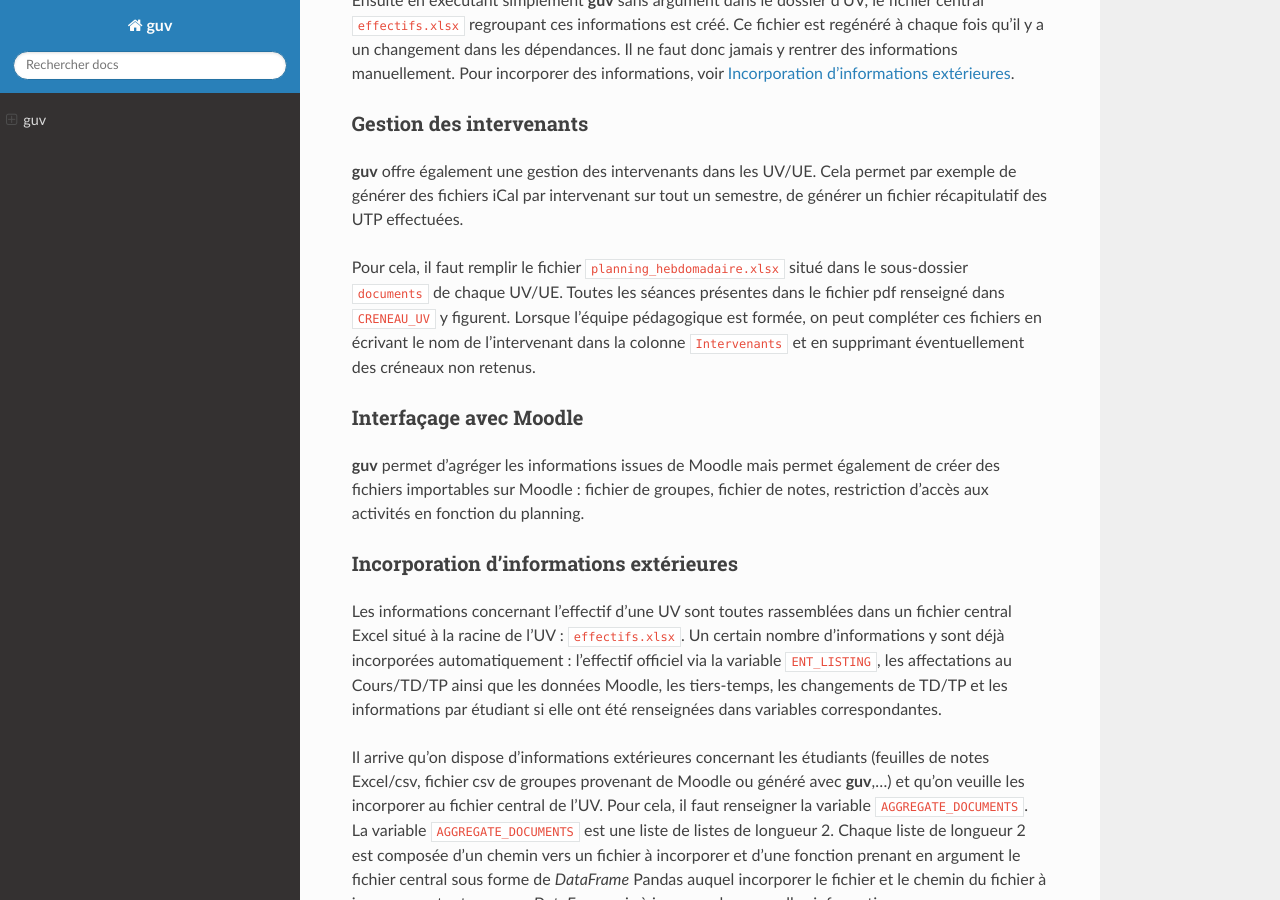
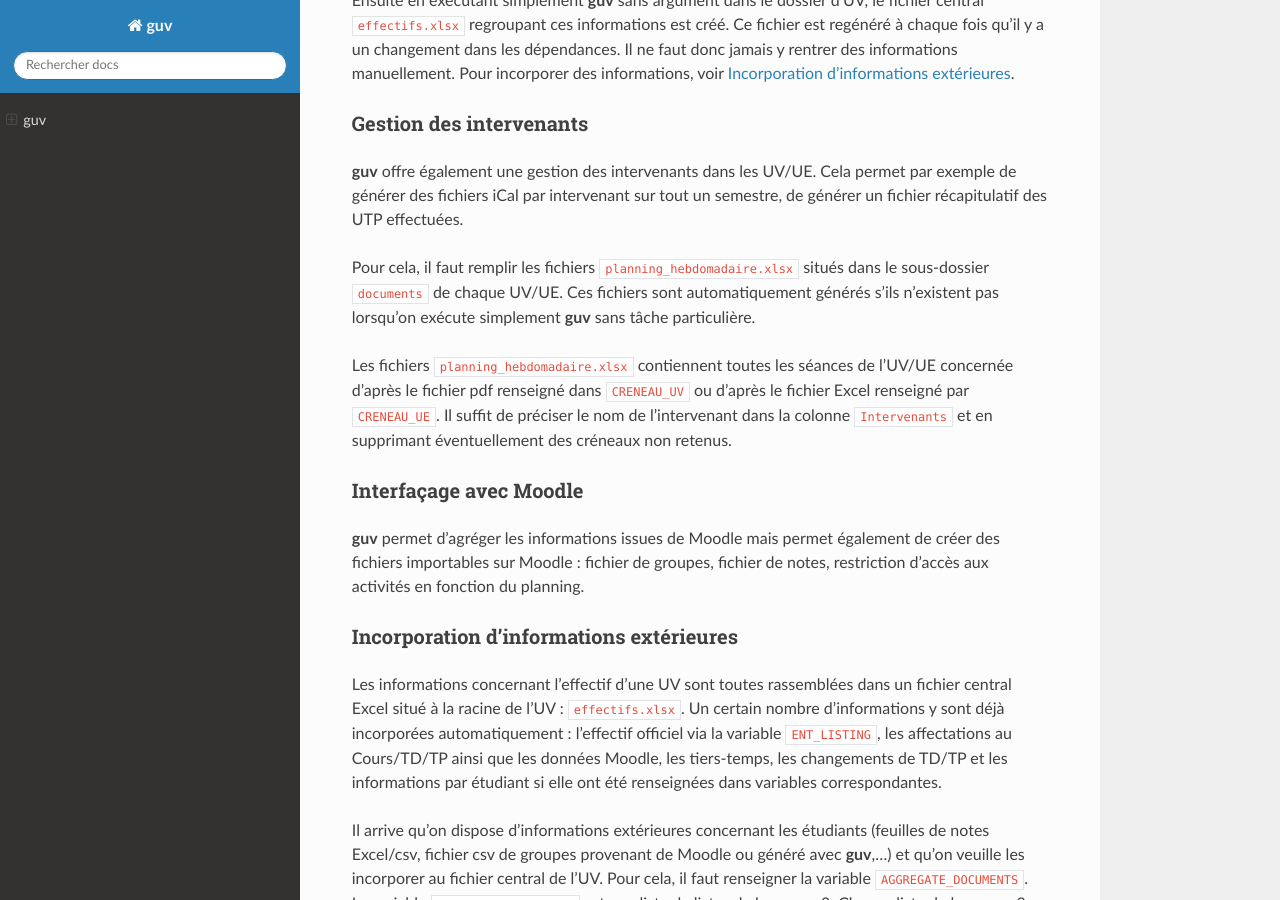
Before and after one commit to thisirs/guv, a Sphinx documentation site: the page built from docs/index.rst, in a window 1280 px wide and 900 px high, scrolled down 6462 px. Built offline with Sphinx 7.4.7 and the Read the Docs theme 2.0.0, drawn with Linux system fonts in a browser that asks for light colours; some of the changed text lies outside the part shown.

Commit message:
Improve documentation

```diff
--- a/docs/index.rst
+++ b/docs/index.rst
@@ -1,4 +1,3 @@
-
 =====
  guv
 =====
@@ -16,13 +15,13 @@
 Il faut d'abord télécharger l'archive du projet sur Gitlab et
 l'installer avec ``pip`` :
 
-.. code:: console
+.. code:: bash
 
    pip install .
 
 On peut également cloner le projet si ``git`` est installé comme suit :
 
-.. code:: console
+.. code:: bash
 
    git clone git@gitlab.utc.fr:syrousse/guv.git
    cd guv
@@ -37,7 +36,7 @@
 On commence par créer l'arborescence requise (voir
 :ref:`création-de-larborescence` pour plus de détails) :
 
-.. code:: console
+.. code:: bash
 
    guv createsemester P2021 --uv SY02,SY09
    cd P2021
@@ -65,7 +64,7 @@
 implémentation de type ``make``. À l'image de ``doit``, **guv** peut
 exécuter des tâches et chaque appel à **guv** est de la forme :
 
-.. code:: console
+.. code:: bash
 
    guv <une_tâche> <les arguments de la tâche>
 
@@ -84,7 +83,7 @@
 Pour créer cette arborescence ainsi que les fichiers de configuration,
 préremplis on peut exécuter la commande suivante :
 
-.. code:: console
+.. code:: bash
 
    guv createsemester P2020 --uv SY02 SY09
 
@@ -114,7 +113,7 @@
 existant, on peut exécuter la commande suivante à l'intérieur d'un
 dossier de semestre:
 
-.. code:: console
+.. code:: bash
 
    cd P2020
    guv createuv SY19 AOS1
@@ -371,13 +370,17 @@
 tout un semestre, de générer un fichier récapitulatif des UTP
 effectuées.
 
-Pour cela, il faut remplir le fichier ``planning_hebdomadaire.xlsx``
-situé dans le sous-dossier ``documents`` de chaque UV/UE. Toutes les
-séances présentes dans le fichier pdf renseigné dans ``CRENEAU_UV`` y
-figurent. Lorsque l'équipe pédagogique est formée, on peut compléter ces
-fichiers en écrivant le nom de l'intervenant dans la colonne
-``Intervenants`` et en supprimant éventuellement des créneaux non
-retenus.
+Pour cela, il faut remplir les fichiers ``planning_hebdomadaire.xlsx``
+situés dans le sous-dossier ``documents`` de chaque UV/UE. Ces
+fichiers sont automatiquement générés s'ils n'existent pas lorsqu'on
+exécute simplement **guv** sans tâche particulière.
+
+Les fichiers ``planning_hebdomadaire.xlsx`` contiennent toutes les
+séances de l'UV/UE concernée d'après le fichier pdf renseigné dans
+``CRENEAU_UV`` ou d'après le fichier Excel renseigné par
+``CRENEAU_UE``. Il suffit de préciser le nom de l'intervenant dans la
+colonne ``Intervenants`` et en supprimant éventuellement des créneaux
+non retenus.
 
 Interfaçage avec Moodle
 -----------------------
@@ -553,9 +556,6 @@
 
 Autres fonctions d'agrégation
 ~~~~~~~~~~~~~~~~~~~~~~~~~~~~~
-
-
-
 
    Cette fonction permet de remplir les valeurs non définies dans une
    colonne. Le code suivant permet de remplacer les valeurs ``NA`` dans
@@ -799,7 +799,7 @@
 dans le sous-dossier ``data``. Pour un système type Unix et le shell
 ``zsh``, on peut utiliser les commandes suivantes :
 
-.. code:: console
+.. code:: bash
 
    mkdir -p ~/.zsh/completions
    cp $(python -c "import guv; print(guv.__path__[0])")/data/_guv_zsh ~/.zsh/completions
@@ -809,7 +809,7 @@
 Il faut d'abord installer la bibliothèque ``shtab`` et exécuter la
 commande suivante dans le dossier du semestre.
 
-.. code:: python
+.. code:: bash
 
    shtab --shell=zsh guv.runner.get_parser > ~/.zsh/completions/_guv_zsh
 
@@ -828,6 +828,9 @@
 
 - ``CRENEAU_UV`` : Chemin relatif vers le fichier pdf des créneaux des
   UVS ingénieur.
+
+- ``CRENEAU_UE`` : Chemin relatif vers le fichier Excel des créneaux des
+  UES de master.
 
 - ``SELECTED_PLANNINGS`` : Liste des plannings à considérer. Par
   défaut, tous les plannings définis dans la variables ``PLANNINGS``
@@ -910,7 +902,6 @@
 
 .. autoclass:: guv.tasks.ical.IcalInst
    :exclude-members:
-
 
 Fichier trombinoscope
 ---------------------
@@ -1008,6 +985,31 @@
 .. autoclass:: guv.tasks.moodle.FetchGroupId
    :exclude-members:
 
+Tâches intermédiaires
+=====================
+
+Créneau
+-------
+
+.. autoclass:: guv.tasks.utc.UtcUvListToCsv
+   :exclude-members:
+.. autoclass:: guv.tasks.utc.CsvAllCourses
+   :exclude-members:
+.. autoclass:: guv.tasks.students.CsvInscrits
+   :exclude-members:
+.. autoclass:: guv.tasks.students.XlsStudentData
+   :exclude-members:
+.. autoclass:: guv.tasks.students.XlsStudentDataMerge
+   :exclude-members:
+.. autoclass:: guv.tasks.instructors.XlsInstructors
+   :exclude-members:
+.. autoclass:: guv.tasks.instructors.AddInstructors
+   :exclude-members:
+.. autoclass:: guv.tasks.instructors.XlsInstDetails
+   :exclude-members:
+.. autoclass:: guv.tasks.instructors.XlsAffectation
+   :exclude-members:
+
 
 Indices and tables
 ==================
```
Also changed, not shown: other parts of docs/index.rst (+0 -25 lines), 10 other files.
